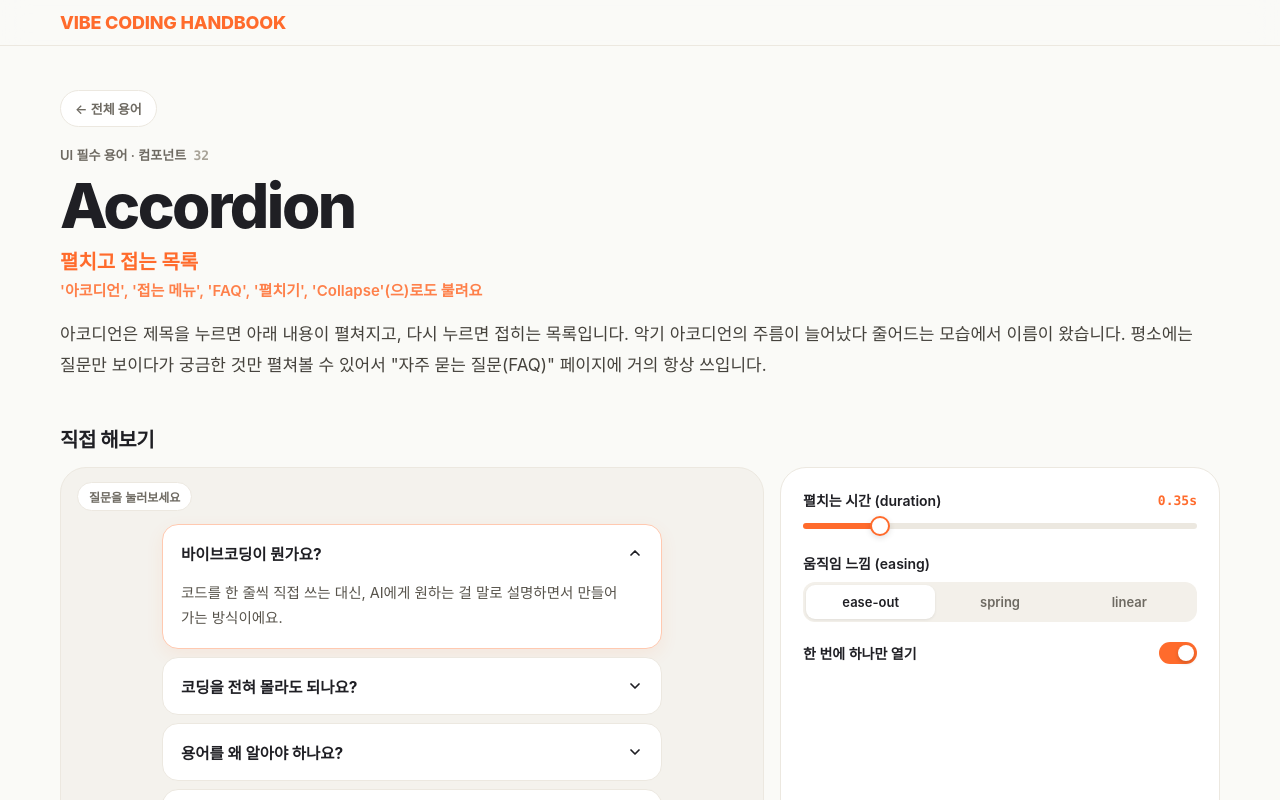
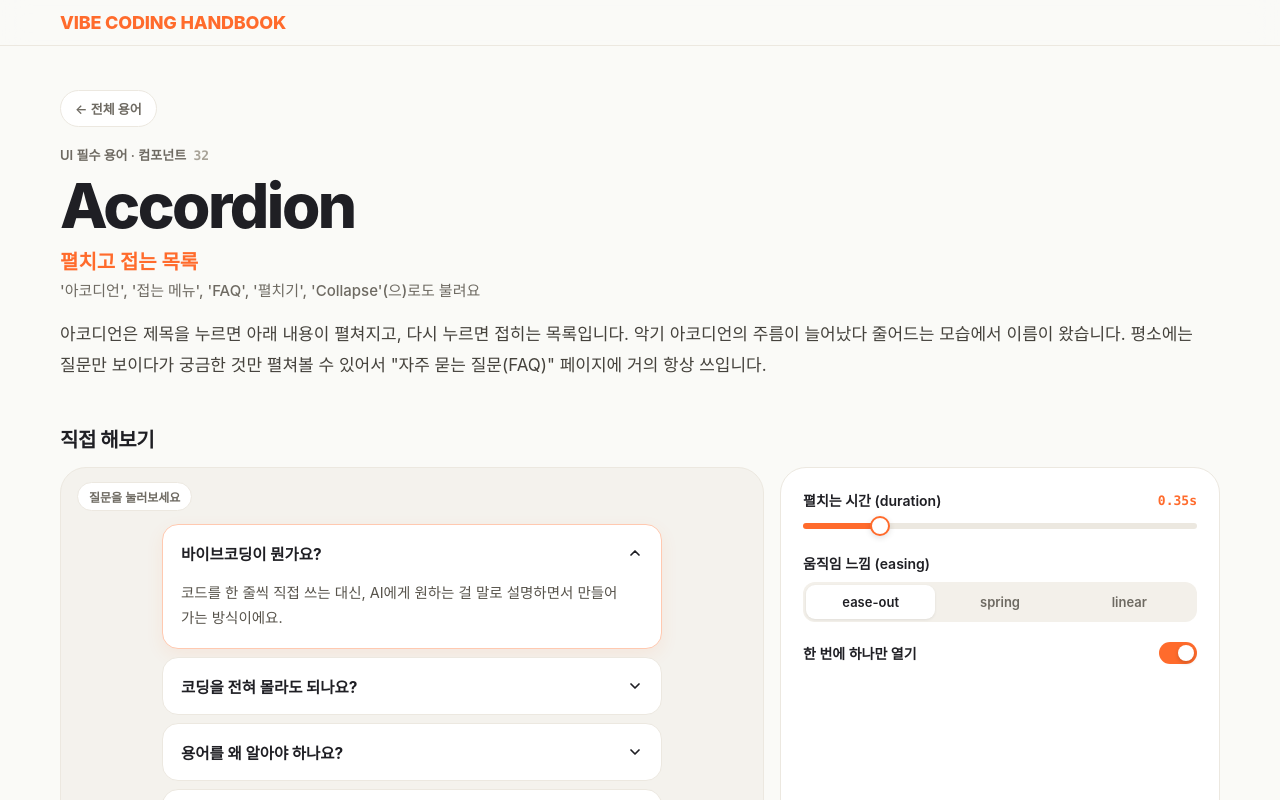
Before and after one commit to kickbell/vibe-coding-handbook, a React (Vite) app: page /term/accordion in a window 1280 px wide. Shown: the top 800 px of the page. Built offline with nearby package versions, Linux system fonts and the light colour scheme; a web font is replaced by a local one.

Commit message:
fix: 상세화면 동음어 설명 폰트 컬러 회색으로 변경

```diff
--- a/src/styles.css
+++ b/src/styles.css
@@ -89,7 +89,7 @@ button { font-family: inherit; }
 .crumb .mono { color: var(--faint); margin-left: 4px; }
 .detail-head h1 { font-size: clamp(40px, 6vw, 62px); font-weight: 800; letter-spacing: -0.04em; margin: 8px 0 2px; line-height: 1.1; }
 .detail-ko { font-size: 20px; font-weight: 700; color: var(--acc); margin: 6px 0 12px; }
-.detail-aka { margin: -8px 0 16px; font-size: 15px; font-weight: 600; color: var(--acc); opacity: 0.85; line-height: 1.6; }
+.detail-aka { margin: -8px 0 16px; font-size: 15px; font-weight: 500; color: var(--muted); line-height: 1.6; }
 .detail-ko .lv { margin-left: 8px; vertical-align: 3px; }
 .detail-desc { font-size: 17px; line-height: 1.8; color: #45423c; margin: 0; text-align: left; word-break: keep-all; overflow-wrap: break-word; text-wrap: pretty; }
 .detail-block { margin-top: 36px; }
```
